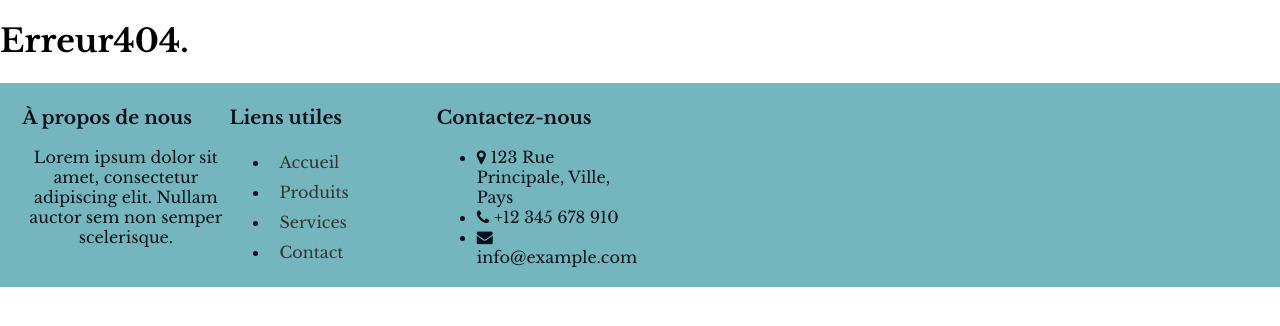
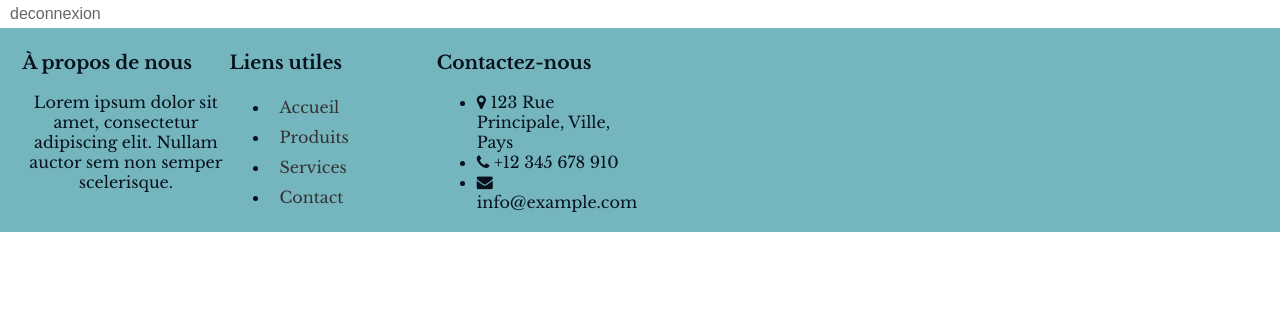
Before and after one commit to OlivierMaria/Adlis, a React (Create React App) app in the folder front/: page /logout in a window 1280 px wide. Shown: the top 326 px of the page. Built offline with nearby package versions, Linux system fonts and the light colour scheme.

Commit message:
logout button

```diff
--- a/front/src/App.js
+++ b/front/src/App.js
@@ -9,10 +9,11 @@ import Login from "./pages/Login.js";
 import Profil from "./pages/Profil.js";
 import Footer from "./components/Footer.js";
 import SignUp from "./pages/SignUp.js";
+import LogOut from "./components/LogOut.js";
 
 const App = () => {
   return (
-      <BrowserRouter>
+    <BrowserRouter>
       <Routes>
         <Route path="/" element={<Home />} />
         <Route path="about" element={<About />} />
@@ -21,6 +22,7 @@ const App = () => {
         <Route path="login" element={<Login />} />
         <Route path="*" element={<NoPage />} />
         <Route path="/signup" element={<SignUp />} />
+        <Route path="/logout" element={<LogOut />} />
       </Routes>
 
       <Footer />
--- /dev/null
+++ b/front/src/components/LogOut.js
@@ -0,0 +1,28 @@
+import axios from "axios";
+import React from "react";
+
+const LogOut = () => {
+  let token = "";
+  const logOutRequest = () => {
+    axios
+      .delete("http://127.0.0.1:3000/sessions/10", {
+        headers: { authorization: `Bearer ${token}` },
+      })
+      .then((res) => {
+        if (res.status === 201) {
+          token = "";
+        }
+      })
+      .catch((error) => {
+        console.log(error.response.status);
+      });
+  };
+
+  return (
+    <div>
+      <button onClick={logOutRequest}>deconnexion</button>
+    </div>
+  );
+};
+
+export default LogOut;
--- a/front/src/pages/SignUp.js
+++ b/front/src/pages/SignUp.js
@@ -17,13 +17,11 @@ const SignUp = () => {
       data: userData,
     })
       .then((res) => {
-        if (res.status === 200) {
-          const { token, user } = res.data;
-          localStorage.setItem("token", token);
-          localStorage.setItem("user_id", JSON.stringify(user));
-          localStorage.setItem("session_id", JSON.stringify(user));
-          console.log(token);
-        }
+        const { token, username, user_id, session_id } = res.data;
+        localStorage.setItem("X-Session-Token", token);
+        localStorage.setItem("user_id", JSON.stringify(user_id));
+        localStorage.setItem("username", JSON.stringify(username));
+        localStorage.setItem("session_id", JSON.stringify(session_id));
       })
       .catch((error) => {
         console.log(error.response.status);
```
